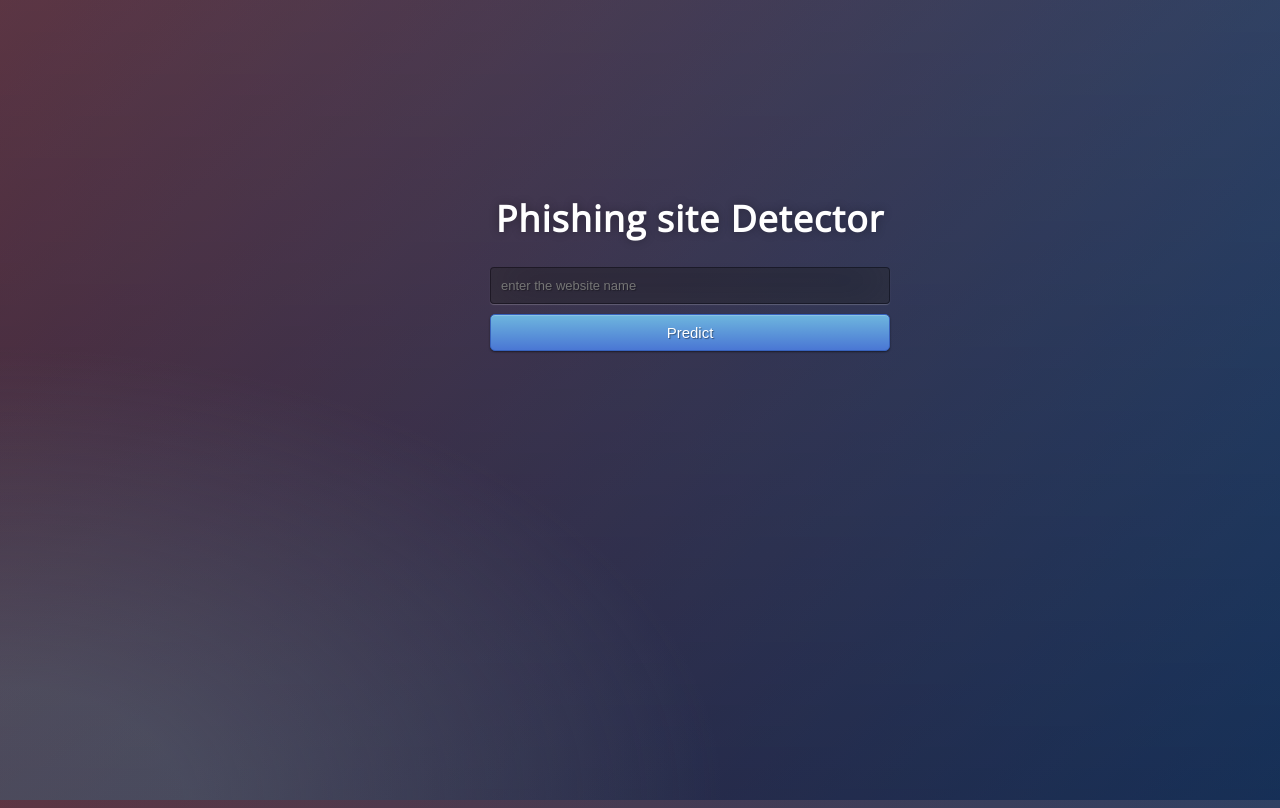
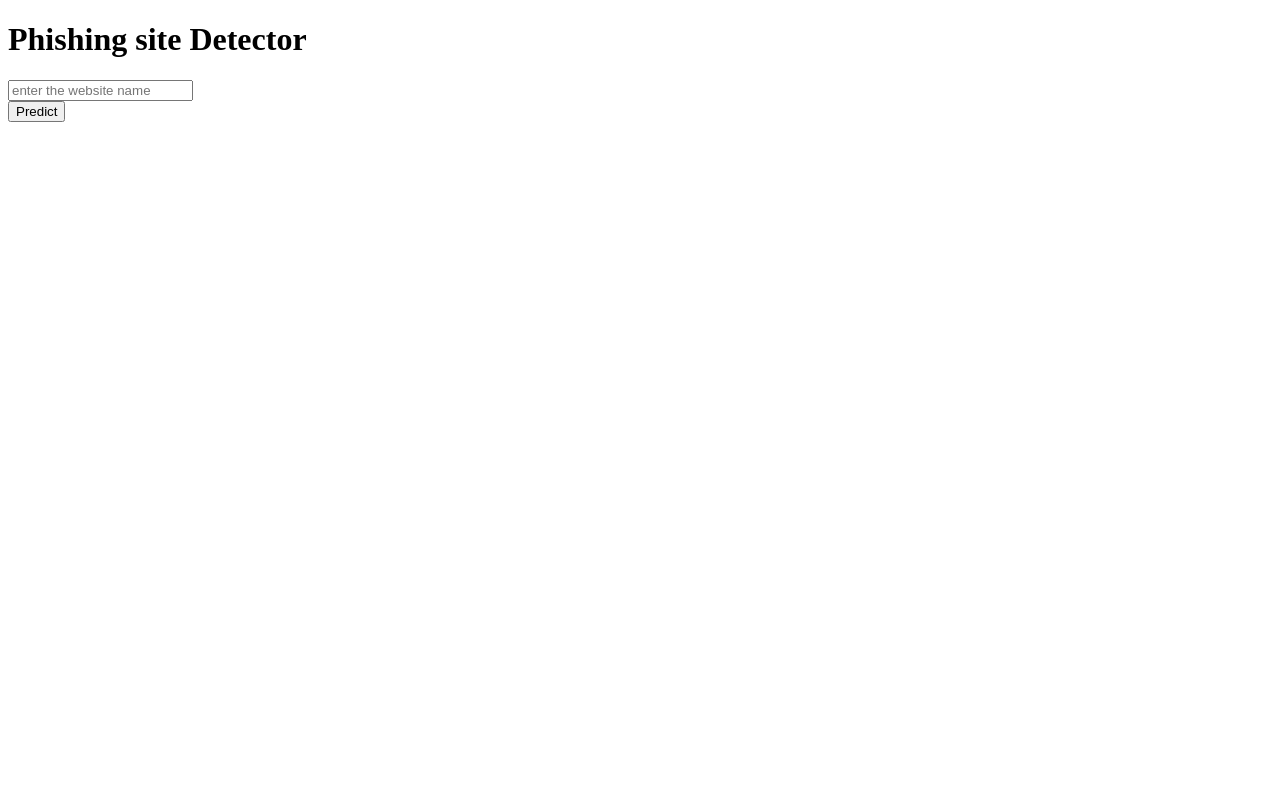
Before and after one commit to PranayRewane/phishingurldetection_googleCloud, a Flask app: page / in a window 1280 px wide. After the commit the page ends 122 px from the top, so only its background shows below. Run offline with Flask 2, Linux system fonts and the light colour scheme; parts of the project's set-up code (start-up, migrations or seed data) failed here and were passed over.

Commit message:
Update home.html

```diff
--- a/templates/home.html
+++ b/templates/home.html
@@ -4,12 +4,12 @@
 <head>
   <meta charset="UTF-8">
   <title>ML API</title>
-	<link rel="icon" href="data:,">
+<!-- 	<link rel="icon" href="data:,">
   <link href='https://fonts.googleapis.com/css?family=Pacifico' rel='stylesheet' type='text/css'>
 <link href='https://fonts.googleapis.com/css?family=Arimo' rel='stylesheet' type='text/css'>
 <link href='https://fonts.googleapis.com/css?family=Hind:300' rel='stylesheet' type='text/css'>
 <link href='https://fonts.googleapis.com/css?family=Open+Sans+Condensed:300' rel='stylesheet' type='text/css'>
-<link rel="stylesheet" href="{{ url_for('static', filename='css/style.css') }}">
+<link rel="stylesheet" href="{{ url_for('static', filename='css/style.css') }}"> -->
 
 </head>
 
```
